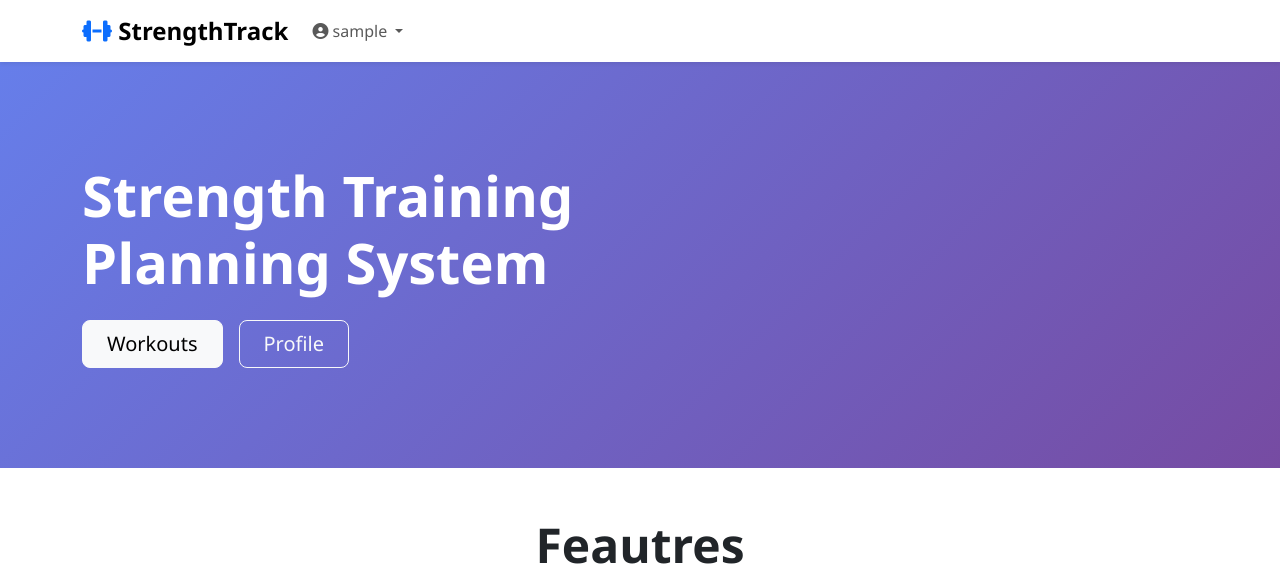
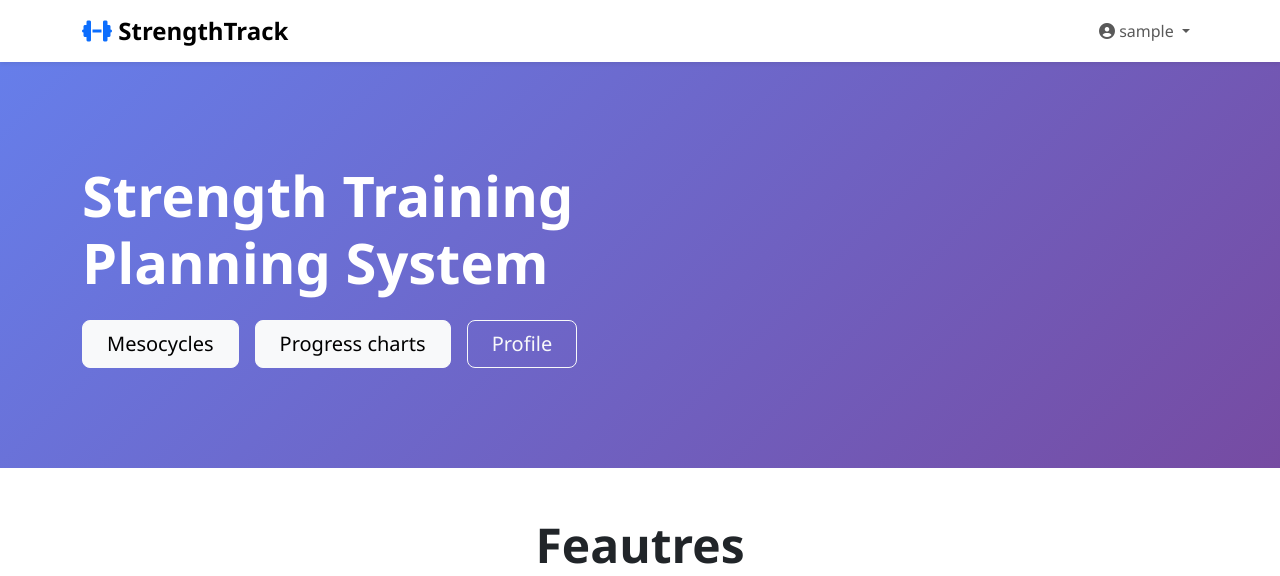
Before and after one commit to repen7ant/StrengthTrack, a Django app: page / in a window 1280 px wide. Shown: the top 576 px of the page. Run offline with Django 5.2, Linux system fonts and the light colour scheme; the visitor is signed in with stand-in values (Sample User, id 1).

Commit message:
change in base and home templates
moved nav bar to the right, added new buttons

```diff
--- a/core/templates/core/base.html
+++ b/core/templates/core/base.html
@@ -47,7 +47,8 @@
             </button>
 
             <div class="collapse navbar-collapse" id="navbarNav">
-                <ul class="navbar-nav">
+                <ul class="navbar-nav me-auto"></ul>
+                <ul class="navbar-nav ms-auto">
                     {% if user.is_authenticated %}
                         <li class="nav-item dropdown">
                             <a class="nav-link dropdown-toggle" href="#" id="userDropdown" role="button" data-bs-toggle="dropdown">
@@ -55,7 +56,8 @@
                             </a>
                             <ul class="dropdown-menu">
                                 <li><a class="dropdown-item" href="{% url 'profile' %}">Profile</a></li>
-                                <li><a class="dropdown-item" href="#">Workouts</a></li>
+                                <li><a class="dropdown-item" href="#">Mesocycles</a></li>
+                                <li><a class="dropdown-item" href="#">Progress charts</a></li>
                                 <li><hr class="dropdown-divider"></li>
                                 <li>
                                     <form method="post" action="{% url 'logout' %}" style="display: inline;">
--- a/core/templates/core/home.html
+++ b/core/templates/core/home.html
@@ -21,7 +21,10 @@
                 {% else %}
                     <div class="d-grid gap-2 d-md-flex">
                         <a href="#" class="btn btn-light btn-lg px-4 me-md-2">
-                           Workouts
+                           Mesocycles
+                        </a>
+                        <a href="#" class="btn btn-light btn-lg px-4 me-md-2">
+                            Progress charts
                         </a>
                         <a href="{% url 'profile' %}" class="btn btn-outline-light btn-lg px-4">
                             Profile
```
